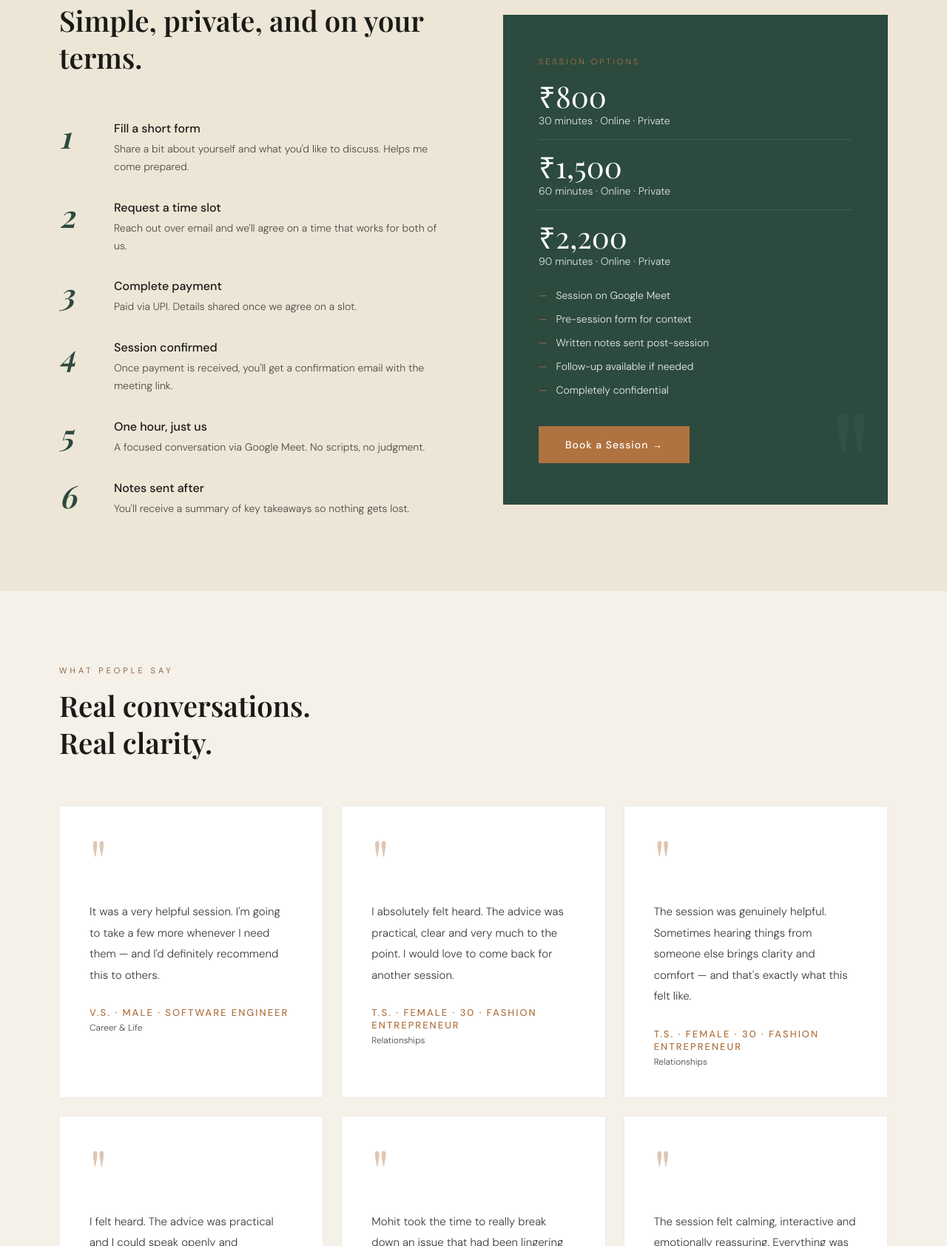
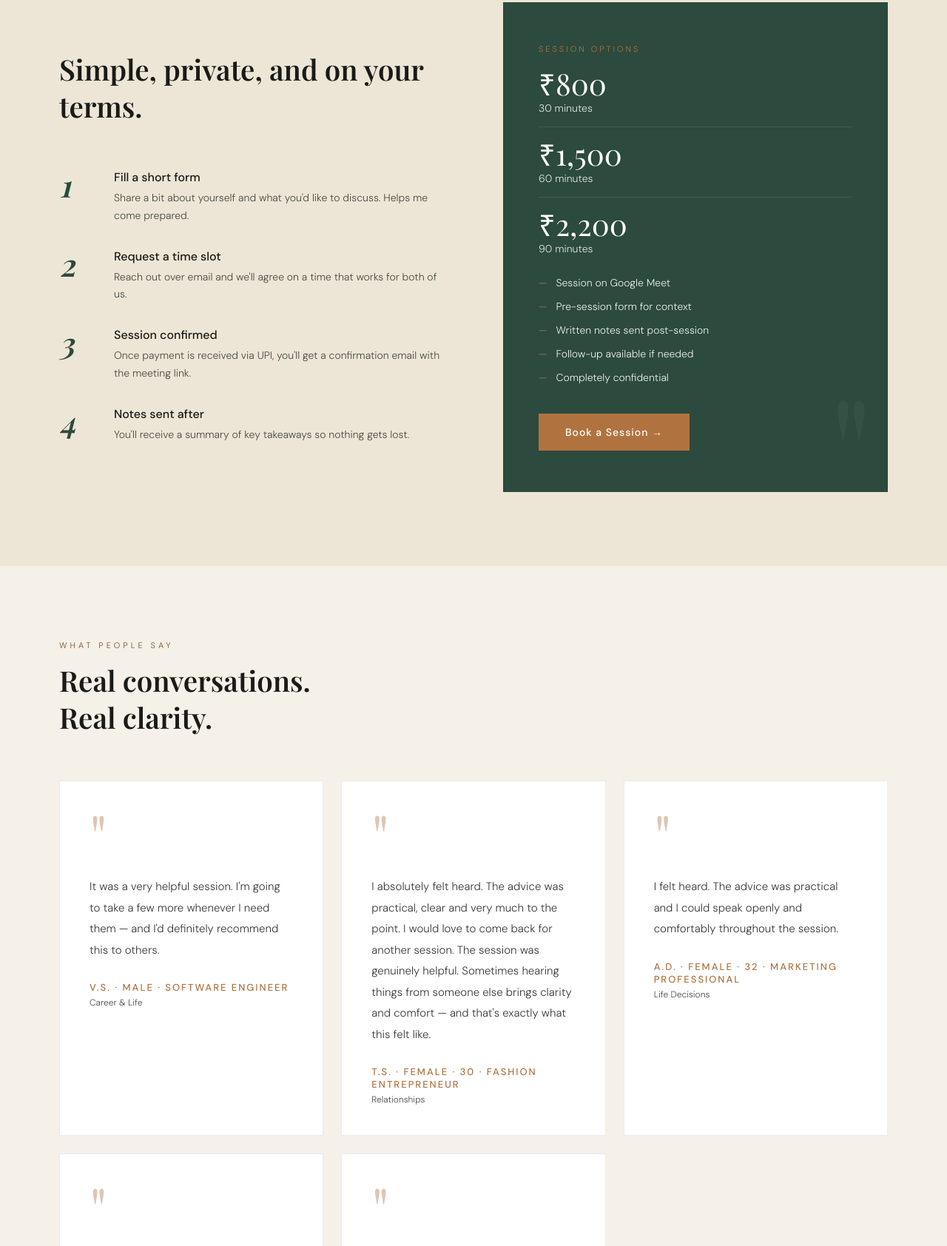
Before and after one commit to mjdecodes/mjdecodes.github.io, a plain HTML site: page index.html in a window 1280 px wide. Shown: the part 2493-4177 px from the top of the page at 74% size. Drawn offline with nearby package versions, Linux system fonts and the light colour scheme; a web font is replaced by a local one.

Commit message:
Update index.html

```diff
--- a/index.html
+++ b/index.html
@@ -584,26 +584,12 @@
         <div class="step">
           <div class="step-num">3</div>
           <div class="step-text">
-            <h3>Complete payment</h3>
-            <p>Paid via UPI. Details shared once we agree on a slot.</p>
+            <h3>Session confirmed</h3>
+            <p>Once payment is received via UPI, you'll get a confirmation email with the meeting link.</p>
           </div>
         </div>
         <div class="step">
           <div class="step-num">4</div>
-          <div class="step-text">
-            <h3>Session confirmed</h3>
-            <p>Once payment is received, you'll get a confirmation email with the meeting link.</p>
-          </div>
-        </div>
-        <div class="step">
-          <div class="step-num">5</div>
-          <div class="step-text">
-            <h3>One hour, just us</h3>
-            <p>A focused conversation via Google Meet. No scripts, no judgment.</p>
-          </div>
-        </div>
-        <div class="step">
-          <div class="step-num">6</div>
           <div class="step-text">
             <h3>Notes sent after</h3>
             <p>You'll receive a summary of key takeaways so nothing gets lost.</p>
@@ -616,15 +602,15 @@
       <div style="display: flex; flex-direction: column; gap: 16px; margin-bottom: 28px;">
         <div style="border-bottom: 1px solid rgba(255,255,255,0.1); padding-bottom: 16px;">
           <div style="font-family: 'Playfair Display', serif; font-size: 40px; color: #fff; line-height: 1;">₹800</div>
-          <div style="color: rgba(255,255,255,0.85); font-size: 14px; margin-top: 4px;">30 minutes · Online · Private</div>
+          <div style="color: rgba(255,255,255,0.85); font-size: 14px; margin-top: 4px;">30 minutes</div>
         </div>
         <div style="border-bottom: 1px solid rgba(255,255,255,0.1); padding-bottom: 16px;">
           <div style="font-family: 'Playfair Display', serif; font-size: 40px; color: #fff; line-height: 1;">₹1,500</div>
-          <div style="color: rgba(255,255,255,0.85); font-size: 14px; margin-top: 4px;">60 minutes · Online · Private</div>
+          <div style="color: rgba(255,255,255,0.85); font-size: 14px; margin-top: 4px;">60 minutes</div>
         </div>
         <div>
           <div style="font-family: 'Playfair Display', serif; font-size: 40px; color: #fff; line-height: 1;">₹2,200</div>
-          <div style="color: rgba(255,255,255,0.85); font-size: 14px; margin-top: 4px;">90 minutes · Online · Private</div>
+          <div style="color: rgba(255,255,255,0.85); font-size: 14px; margin-top: 4px;">90 minutes</div>
         </div>
       </div>
       <ul class="pricing-features">
@@ -654,14 +640,7 @@
 
     <div class="testimonial-card reveal">
       <div class="quote-mark">"</div>
-      <p class="testimonial-text">I absolutely felt heard. The advice was practical, clear and very much to the point. I would love to come back for another session.</p>
-      <div class="testimonial-name">T.S. · Female · 30 · Fashion Entrepreneur</div>
-      <div class="testimonial-context">Relationships</div>
-    </div>
-
-    <div class="testimonial-card reveal">
-      <div class="quote-mark">"</div>
-      <p class="testimonial-text">The session was genuinely helpful. Sometimes hearing things from someone else brings clarity and comfort — and that's exactly what this felt like.</p>
+      <p class="testimonial-text">I absolutely felt heard. The advice was practical, clear and very much to the point. I would love to come back for another session. The session was genuinely helpful. Sometimes hearing things from someone else brings clarity and comfort — and that's exactly what this felt like.</p>
       <div class="testimonial-name">T.S. · Female · 30 · Fashion Entrepreneur</div>
       <div class="testimonial-context">Relationships</div>
     </div>
```
